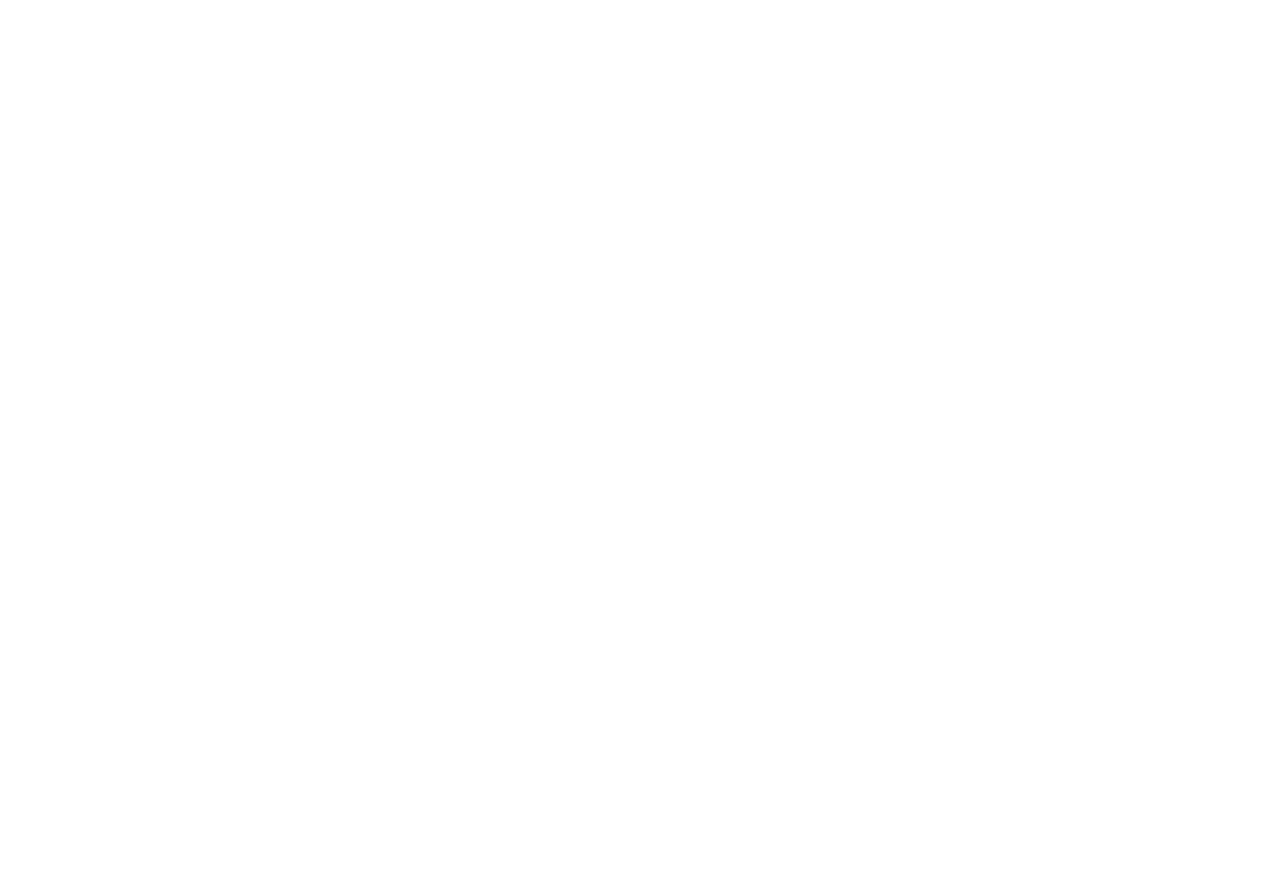
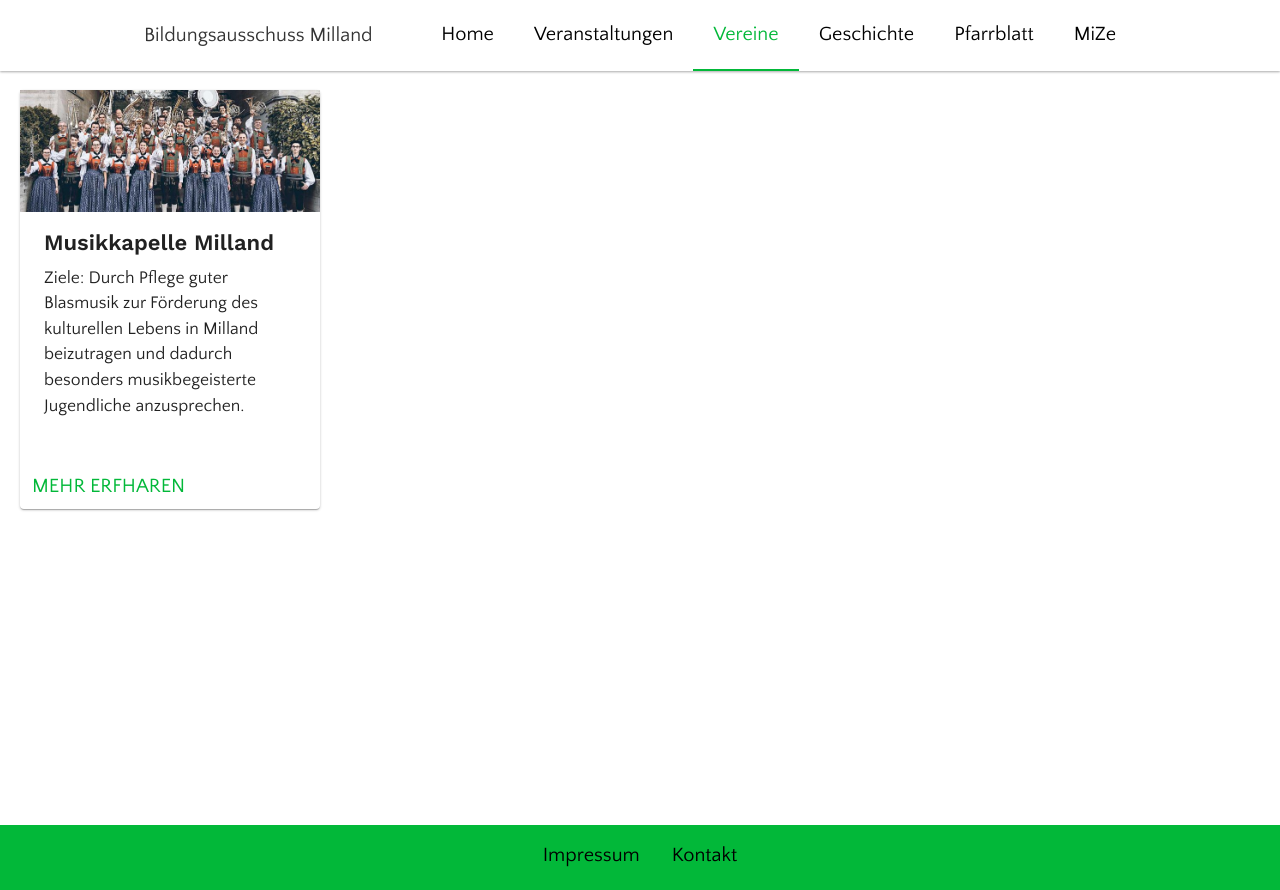
Before and after one commit to leitnerdominik/ba-milland, a Gatsby site: page /clubs in a window 1280 px wide. Before the commit this address had no page. Before the commit the page ends 800 px from the top, so only its background shows below. Built offline with nearby package versions, Linux system fonts and the light colour scheme; Gatsby itself is replaced by a stand-in of ours; some packages are replaced by stand-ins of ours.

Commit message:
working on clubs

```diff
--- /dev/null
+++ b/src/components/ClubPreview/ClubPreview.js
@@ -0,0 +1,25 @@
+import React from 'react';
+import Img from 'gatsby-image';
+
+import HyperLink from '../HyperLink/HyperLink';
+
+import classes from './ClubPreview.module.css';
+
+const clubPreview = ({children, imgPath, title, link}) => (
+  <div className={classes.ClubPreviewContainer}>
+    <div>
+      <Img fluid={imgPath} />
+    </div>
+    <div className={classes.ClubPreviewText}>
+      <h2>{title}</h2>
+      <p>
+      {children}
+      </p>
+    </div>
+    <div className={classes.Footer}>
+      <HyperLink link={link}>MEHR ERFHAREN</HyperLink>
+    </div>
+  </div>
+);
+
+export default clubPreview;
--- /dev/null
+++ b/src/components/ClubPreview/ClubPreview.module.css
@@ -0,0 +1,27 @@
+.ClubPreviewContainer {
+  width: 80%;
+  max-width: 300px;
+  border-radius: 4px;
+  box-shadow: 0px 1px 3px 0px rgba(0, 0, 0, 0.2), 0px 1px 1px 0px rgba(0, 0, 0, 0.14), 0px 2px 1px -1px rgba(0, 0, 0, 0.12);
+}
+
+.ClubPreviewText {
+  padding: 16px 24px;
+}
+
+.ClubPreviewText p {
+  color: rgba(0, 0, 0, 0.87);
+  font-size: 0.875rem;
+  line-height: 1.46429em;
+}
+
+.ClubPreviewText h2 {
+  color: rgba(0, 0, 0, 0.87);
+  font-size: 1.1rem;
+  line-height: 1.35417em;
+  margin-bottom: 8px;
+}
+
+.Footer {
+  padding: 8px 12px;
+}
--- /dev/null
+++ b/src/components/HyperLink/HyperLink.js
@@ -0,0 +1,12 @@
+import React from 'react';
+import { Link } from 'gatsby';
+
+import classes from './HyperLink.module.css';
+
+const hyperlink = ({children, link}) => (
+  <div className={classes.LinkContainer}>
+    <Link to={link} className={classes.Link}>{children}</Link>
+  </div>
+);
+
+export default hyperlink;
--- /dev/null
+++ b/src/components/HyperLink/HyperLink.module.css
@@ -0,0 +1,8 @@
+.LinkContainer {
+  display: inline-block;
+}
+
+.Link {
+  text-decoration: none;
+  color: #02b839;
+}
--- a/src/components/Navigation/NavigationItems/NavigationItems.js
+++ b/src/components/Navigation/NavigationItems/NavigationItems.js
@@ -8,7 +8,7 @@ const navigationItems = () => (
   <ul className={classes.NavigationItems}>
     <NavigationItem link="/">Home</NavigationItem>
     <NavigationItem link="/veranstaltungen">Veranstaltungen</NavigationItem>
-    <NavigationItem link="/page-2">Vereine</NavigationItem>
+    <NavigationItem link="/clubs">Vereine</NavigationItem>
     <NavigationItem link="/page-2">Geschichte</NavigationItem>
     <NavigationItem link="/page-2">Pfarrblatt</NavigationItem>
     <NavigationItem link="/page-2">MiZe</NavigationItem>
--- /dev/null
+++ b/src/pages/clubs.js
@@ -0,0 +1,65 @@
+import React, { Component } from 'react';
+
+import Layout from '../components/Layout/Layout';
+import ClubPreview from '../components/ClubPreview/ClubPreview';
+
+import classes from './clubs.module.css';
+import { graphql } from 'gatsby';
+
+class Clubs extends Component {
+
+  constructor(props) {
+    super(props);
+
+    this.state = {
+      images: null,
+    }
+  }
+
+  componentWillMount() {
+    console.log(this.props.data);
+    const images = this.props.data.allFile.edges.map(({node}, index) => {
+      console.log(index);
+      return node.childImageSharp.fluid
+    });
+
+    this.setState({images});
+  }
+
+  render() {
+
+    console.log(this.state.images)
+
+    return (
+      <Layout>
+        <div className={classes.ClubsContainer}>
+          <ClubPreview
+            imgPath={this.state.images[0]}
+            title="Musikkapelle Milland"
+            link="/musikkapelle-milland">
+              Ziele: Durch Pflege guter Blasmusik zur Förderung des kulturellen Lebens in Milland beizutragen und dadurch besonders musikbegeisterte Jugendliche anzusprechen.
+          </ClubPreview>
+        </div>
+      </Layout>
+    );
+  }
+}
+
+
+export default Clubs;
+
+export const query = graphql`
+  query {
+    allFile(filter:{extension:{regex:"/(jpeg|jpg|gif|png)/"},  relativePath: {regex: "/clubs/"}}) {
+      edges {
+        node {
+          childImageSharp {
+            fluid(maxWidth: 345,  maxHeight: 140) {
+              ...GatsbyImageSharpFluid_noBase64
+            }
+          }
+        }
+      }
+    }
+  }
+`;
--- /dev/null
+++ b/src/pages/clubs.module.css
@@ -0,0 +1,4 @@
+.ClubsContainer {
+  margin: 20px;
+  margin-top: 90px;
+}
--- a/src/pages/index.js
+++ b/src/pages/index.js
@@ -4,15 +4,13 @@ import Layout from '../components/Layout/Layout';
 import HeaderImage from '../components/HeaderImage/HeaderImage';
 import EventsPreview from '../components/events/EventsPreview';
 
-import classes from './index.module.css'
+import classes from './index.module.css';
 
 const IndexPage = () => {
 
   return (
     <Layout>
-      <div className={classes.ImageContainer}>
-        <HeaderImage />
-      </div>
+      <HeaderImage />
       <EventsPreview />
     </Layout>
   );
--- a/src/templates/eventPost.js
+++ b/src/templates/eventPost.js
@@ -5,6 +5,7 @@ import Layout from '../components/Layout/Layout';
 
 export default ({ data }) => {
   const post = data.markdownRemark;
+  console.log(data);
   return (
     <Layout>
       <div>
```
Also changed, not shown: src/components/DateFilter/DateFilter.js (+0 -12 lines), src/components/header.js (deleted, +0 -33 lines), src/components/image.js (deleted, +0 -34 lines), src/images/clubs/cover_mk.jpg (added), 2 other files.
